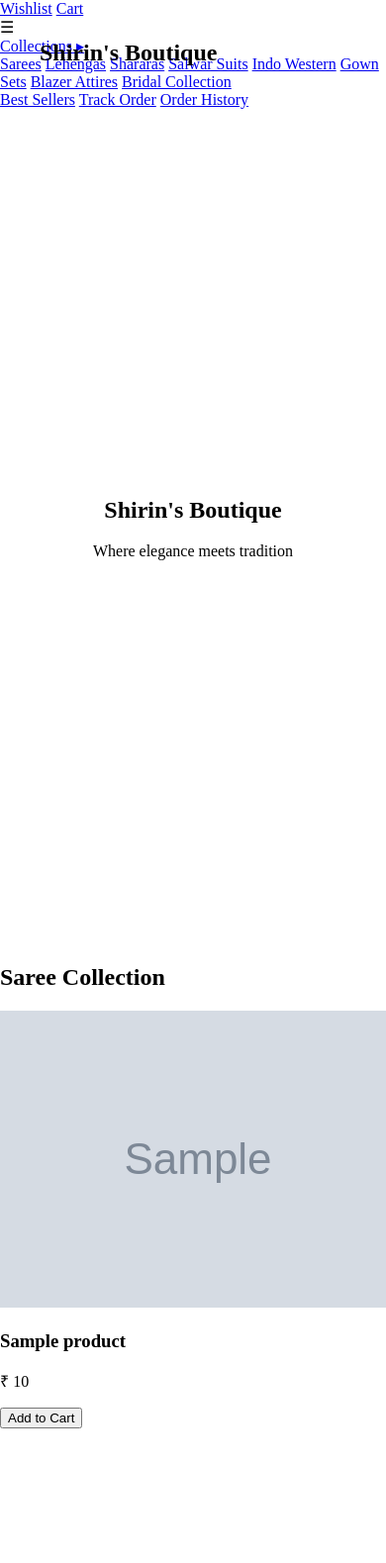
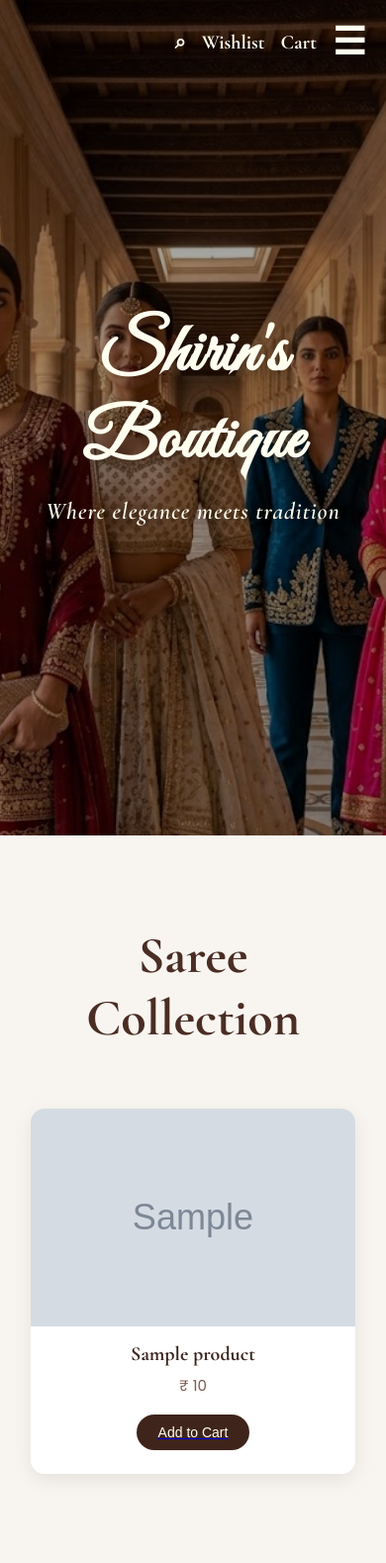
Before and after one commit to officiallysoha-codes/shirins-boutique, a Django app: template store/templates/store/home.html in a window 390 px wide; the page is wider, and only the part inside the window is pictured. Shown: that part at 99% size. Before the commit the page ends 1443 px from the top of that part, so only its background shows below. Run offline with Django 3.2, Linux system fonts and the light colour scheme; the template is opened without the code that fills it: most values are stand-ins (such as "Sample title", 1, 10 or a date in 2020); grey boxes marked "Sample" are stand-in pictures.

Commit message:
Fix boutique styling and product cards

```diff
--- a/store/models.py
+++ b/store/models.py
@@ -24,5 +24,6 @@ class Product(models.Model):
 
     image = models.ImageField(upload_to='products/')
 
+
     def __str__(self):
         return self.name
--- a/store/static/css/style.css
+++ b/store/static/css/style.css
@@ -1,48 +1,399 @@
-/* RESET */
-body {
+/* =========================
+   RESET
+========================= */
+
+* {
     margin: 0;
-    font-family: 'Playfair Display', serif;
+    padding: 0;
+    box-sizing: border-box;
 }
 
-/* HERO SECTION */
+body {
+    background: #f8f5f0;
+    font-family: 'Poppins', sans-serif;
+    overflow-x: hidden;
+}
+
+
+/* =========================
+   NAVBAR
+========================= */
+
+.navbar {
+    position: absolute;
+    top: 0;
+    left: 0;
+    width: 100%;
+    z-index: 1000;
+
+    display: flex;
+    justify-content: flex-end;
+    align-items: center;
+
+    padding: 30px 60px;
+}
+
+.right-nav {
+    display: flex;
+    align-items: center;
+    gap: 28px;
+}
+
+.nav-icon,
+.search-icon,
+.menu {
+    color: #fffff0;
+    text-decoration: none;
+
+    font-size: 20px;
+    font-family: 'Cormorant Garamond', serif;
+    font-weight: 700;
+
+    cursor: pointer;
+    transition: 0.3s;
+}
+
+.nav-icon:hover,
+.search-icon:hover,
+.menu:hover {
+    color: #fff;
+    transform: scale(1.05);
+}
+
+
+/* =========================
+   DROPDOWN
+========================= */
+
+.menu {
+    position: relative;
+    font-size: 38px;
+}
+
+.dropdown {
+    display: none;
+
+    position: absolute;
+    right: 0;
+    top: 60px;
+
+    background: rgba(20, 20, 20, 0.95);
+    min-width: 260px;
+
+    border-radius: 14px;
+    padding: 18px 0;
+
+    backdrop-filter: blur(10px);
+}
+
+.dropdown a {
+    display: block;
+
+    color: #fffff0;
+    text-decoration: none;
+
+    padding: 14px 24px;
+
+    font-size: 18px;
+    font-family: 'Cormorant Garamond', serif;
+    font-weight: 600;
+
+    transition: 0.3s;
+}
+
+.dropdown a:hover {
+    background: rgba(255, 255, 255, 0.08);
+}
+
+.menu:hover .dropdown {
+    display: block;
+}
+
+
+/* SUBMENU */
+
+.submenu {
+    position: relative;
+}
+
+.submenu-content {
+    display: none;
+
+    position: absolute;
+    left: -260px;
+    top: 0;
+
+    background: rgba(20, 20, 20, 0.96);
+    width: 250px;
+
+    border-radius: 14px;
+    padding: 10px 0;
+}
+
+.submenu:hover .submenu-content {
+    display: block;
+}
+
+
+/* =========================
+   HERO SECTION
+========================= */
+
 .hero {
-    position: relative;
     height: 100vh;
+
+    background:
+        linear-gradient(rgba(0, 0, 0, 0.35), rgba(0, 0, 0, 0.35)),
+        url("/static/images/hero.jpg");
 
     background-size: cover;
     background-position: center;
-    background-repeat: no-repeat;
 
     display: flex;
     justify-content: center;
     align-items: center;
+
     text-align: center;
 }
 
-/* TEXT */
-.content {
-    color: #f5e6d3;
+
+/* HERO TEXT */
+
+.overlay {
+    color: #fffff0;
     z-index: 2;
     position: relative;
 }
 
-.content h1 {
-    font-size: 68px;
-    margin: 0;
-    letter-spacing: 2px;
+.overlay h1 {
+    font-family: 'Great Vibes', 'Allura', cursive;
+
+    font-size: 105px;
+
+    color: #fffff0;
+    font-weight: 700;
+
+    letter-spacing: 1px;
+
+    text-shadow: 2px 2px 18px rgba(0, 0, 0, 0.45);
 }
 
-.content p {
-    font-size: 20px;
+.overlay p {
     margin-top: 12px;
+
+    font-family: 'Cormorant Garamond', serif;
+
+    font-size: 34px;
+
     font-style: italic;
+    font-weight: 600;
+
+    color: #fffff0;
+
+    letter-spacing: 1px;
+
+    text-shadow: 2px 2px 10px rgba(0, 0, 0, 0.4);
 }
 
-/* LOGO */
-.logo {
-    position: absolute;
-    top: 20px;
-    left: 40px;
-    height: 85px;
-    z-index: 3;
+
+/* =========================
+   PRODUCTS SECTION
+========================= */
+
+.products-section {
+    padding: 90px 8%;
+    background: #f8f5f0;
 }
+
+.products-section h2 {
+    text-align: center;
+
+    font-size: 52px;
+
+    margin-bottom: 60px;
+
+    font-family: 'Cormorant Garamond', serif;
+
+    color: #4a2d24;
+}
+
+
+/* PRODUCTS GRID */
+
+.products-container {
+    display: grid;
+
+    grid-template-columns: repeat(auto-fit, minmax(220px, 1fr));
+
+    gap: 28px;
+
+    align-items: start;
+}
+
+
+/* PRODUCT CARD */
+
+.product-card {
+    background: white;
+
+    border-radius: 14px;
+
+    overflow: hidden;
+
+    box-shadow: 0 6px 20px rgba(0, 0, 0, 0.08);
+
+    transition: 0.4s;
+}
+
+.product-card:hover {
+    transform: translateY(-6px);
+
+    box-shadow: 0 10px 28px rgba(0, 0, 0, 0.12);
+}
+
+
+/* PRODUCT IMAGE */
+
+.product-image,
+.product-card img {
+    width: 100%;
+
+    height: 260px;
+
+    object-fit: cover;
+
+    display: block;
+}
+
+
+/* PRODUCT DETAILS */
+
+.product-card h3 {
+    padding-top: 16px;
+
+    text-align: center;
+
+    font-size: 23px;
+
+    font-family: 'Cormorant Garamond', serif;
+
+    color: #3a241d;
+}
+
+.product-card p {
+    text-align: center;
+
+    margin-top: 8px;
+
+    font-size: 16px;
+
+    color: #7b5a4e;
+}
+
+
+/* BUTTON */
+
+.product-card button {
+    display: block;
+
+    margin: 18px auto 24px;
+
+    padding: 12px 28px;
+
+    border: none;
+
+    border-radius: 40px;
+
+    background: #3f241c;
+
+    color: ivory;
+
+    font-size: 15px;
+
+    cursor: pointer;
+
+    transition: 0.3s;
+}
+
+.product-card button:hover {
+    background: #5e382d;
+
+    transform: scale(1.05);
+}
+
+
+/* =========================
+   CATEGORY PAGE
+========================= */
+
+.products-page {
+    padding: 120px 8%;
+
+    background: #f8f5f0;
+
+    min-height: 100vh;
+}
+
+.products-page h1 {
+    text-align: center;
+
+    margin-bottom: 60px;
+
+    font-size: 70px;
+
+    font-family: 'Great Vibes', 'Allura', cursive;
+
+    color: #4a2d24;
+}
+
+
+/* =========================
+   RESPONSIVE
+========================= */
+
+@media(max-width: 768px) {
+
+    .navbar {
+        padding: 20px;
+    }
+
+    .right-nav {
+        gap: 16px;
+    }
+
+    .overlay h1 {
+        font-size: 70px;
+    }
+
+    .overlay p {
+        font-size: 24px;
+    }
+
+    .products-container {
+        grid-template-columns: repeat(auto-fit, minmax(160px, 1fr));
+        gap: 18px;
+    }
+
+    .product-image,
+    .product-card img {
+        height: 220px;
+    }
+
+    .product-card h3 {
+        font-size: 20px;
+    }
+
+    .product-card p {
+        font-size: 15px;
+    }
+
+    .product-card button {
+        padding: 10px 22px;
+        font-size: 14px;
+    }
+
+    .submenu-content {
+        left: -220px;
+        width: 210px;
+    }
+}
--- a/store/templates/store/home.html
+++ b/store/templates/store/home.html
@@ -4,30 +4,44 @@
 <html lang="en">
 
 <head>
+
     <meta charset="UTF-8">
+
     <meta name="viewport" content="width=device-width, initial-scale=1.0">
+
     <title>Shirin's Boutique</title>
 
-    <link href="https://fonts.googleapis.com/css2?family=Great+Vibes&family=Cormorant+Garamond:wght@400;500;600&family=Poppins:wght@300;400;500&display=swap" rel="stylesheet">
+    <link href="https://fonts.googleapis.com/css2?family=Allura&family=Great+Vibes&family=Cormorant+Garamond:ital,wght@0,400;0,500;0,600;0,700;1,500;1,600&family=Poppins:wght@300;400;500&display=swap" rel="stylesheet">
 
     <link rel="stylesheet" href="{% static 'css/style.css' %}">
+
 </head>
 
 <body>
+
 
 <!-- NAVBAR -->
 
 <div class="navbar">
 
-        <div class="logo">
-            <h2>Shirin's Boutique</h2>
-        </div>
+    <div class="right-nav">
 
-        <div class="right-nav">
+        <!-- SEARCH -->
+
+        <a href="/search/" class="search-icon">⌕</a>
+
+
+        <!-- WISHLIST -->
 
         <a href="/wishlist/" class="nav-icon">Wishlist</a>
 
+
+        <!-- CART -->
+
         <a href="/cart/" class="nav-icon">Cart</a>
+
+
+        <!-- MENU -->
 
         <div class="menu">
 
@@ -75,6 +89,7 @@
 
 </div>
 
+
 <!-- HERO SECTION -->
 
 <section class="hero">
@@ -89,7 +104,8 @@
 
 </section>
 
-    <!-- PRODUCTS -->
+
+<!-- PRODUCTS SECTION -->
 
 <section class="products-section">
 
@@ -101,7 +117,11 @@
 
         <div class="product-card">
 
-                <img src="{{ product.image.url }}" alt="{{ product.name }}">
+            {% if product.image %}
+
+            <img src="{{ product.image.url }}" alt="{{ product.name }}" class="product-image">
+
+            {% endif %}
 
             <h3>{{ product.name }}</h3>
 
@@ -121,6 +141,6 @@
 
 </section>
 
+
 </body>
-
 </html>
--- a/store/views.py
+++ b/store/views.py
@@ -23,6 +23,7 @@ def category_page(request, name):
     category = Category.objects.get(name=name)
 
     products = Product.objects.filter(category=category)
+
 
     return render(request, 'store/category.html', {
         'category': category,
```
Also changed, not shown: boutique/settings.py (+34 -30 lines), store/templates/store/category.html (+5 -2 lines), db.sqlite3, 1 other file. Lines whose indentation alone changed are shown as unchanged.
